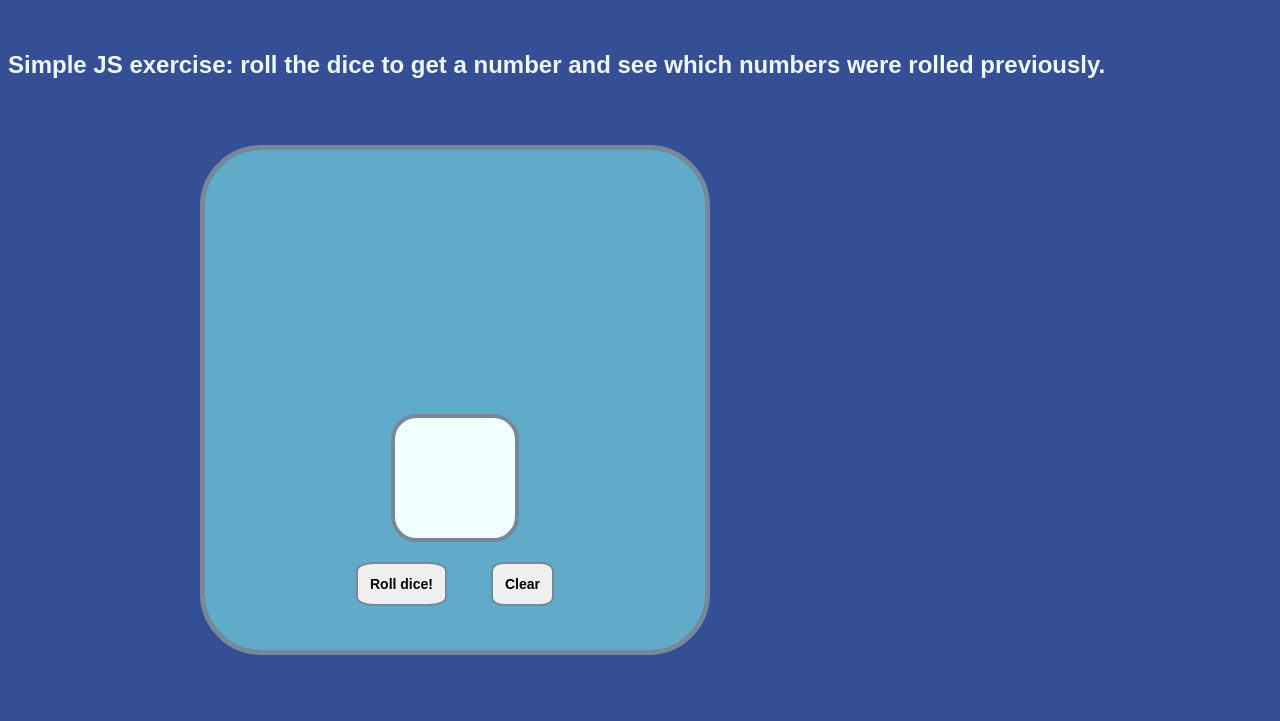
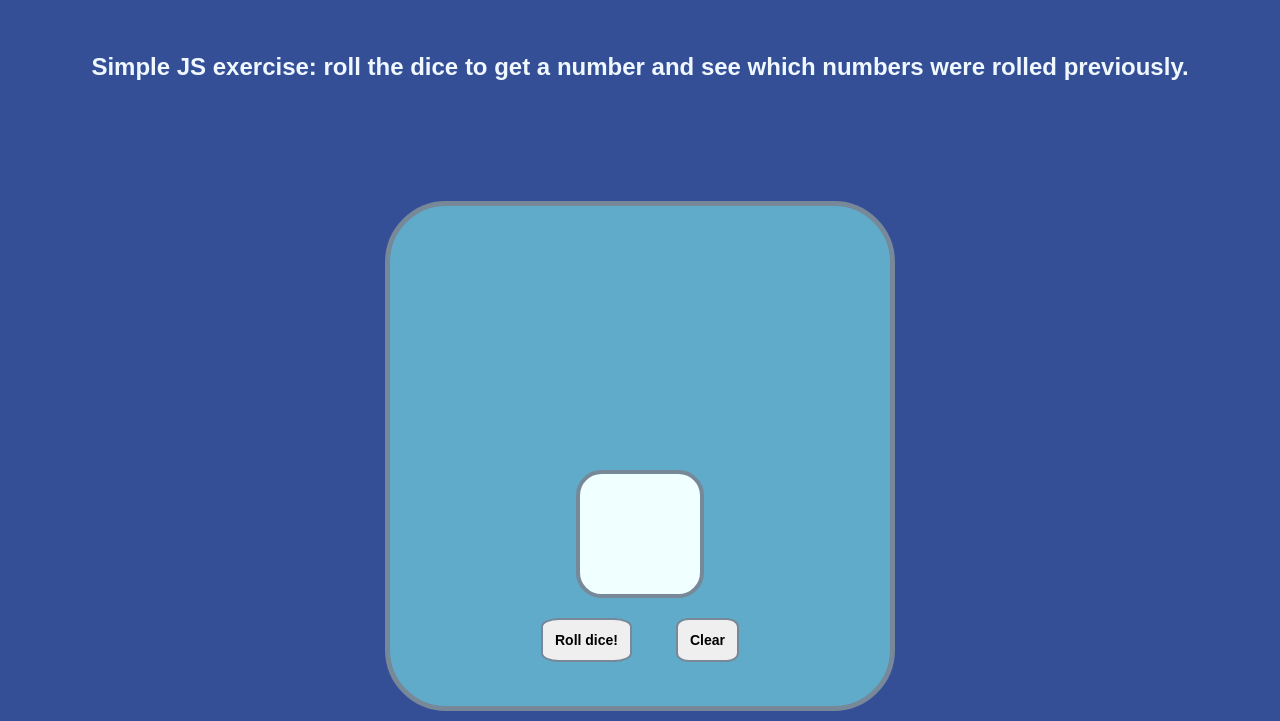
Before and after one commit to j-soro/dices-practice, a website built with Vite: page src/index.html in a window 1280 px wide. Shown: the part 155-876 px from the top of the page. Before the commit the page ends 810 px from the top, so only its background shows below. Built offline with nearby package versions, Linux system fonts and the light colour scheme.

Commit message:
Fixed display errors

```diff
--- a/src/index.css
+++ b/src/index.css
@@ -1,7 +1,15 @@
 body {
+  background-color: rgb(53 79 151);
+}
+
+.main-container {
+  padding: 2px;
+  width: auto;
+  height: auto;
   background-color: rgb(53 79 151);
   display: flex;
   justify-content: center;
+  align-items: center;
   flex-flow: column;
 }
 
@@ -19,7 +27,6 @@ h2 {
 
 .dice-container {
   margin-top: 100px;
-  position: absolute;
   background-color: rgb(95 171 201);
   width: 500px;
   height: 500px;
--- a/src/index.html
+++ b/src/index.html
@@ -9,11 +9,13 @@
   <script type="module" src="./index.js"></script>
 </head>
 <body>
+  <div class="main-container">
     <h1>Dice roll exercise</h1>
     <h2>
       Simple JS exercise: roll the dice to get a number and see which numbers
       were rolled previously.
     </h2>
+    <div class="secondary-container">
       <section class="dice-container">
         <div id="diceHistory" class="dice-history"></div>
         <div id="dice" class="dice"></div>
@@ -21,8 +23,8 @@
           <button id="btn-roll" class="btn">Roll dice!</button>
           <button id="btn-clear" class="btn">Clear</button>
         </div>
-
       </section>
-
+    </div>
+  </div>
 </body>
 </html>
```
Lines whose indentation alone changed are shown as unchanged.
